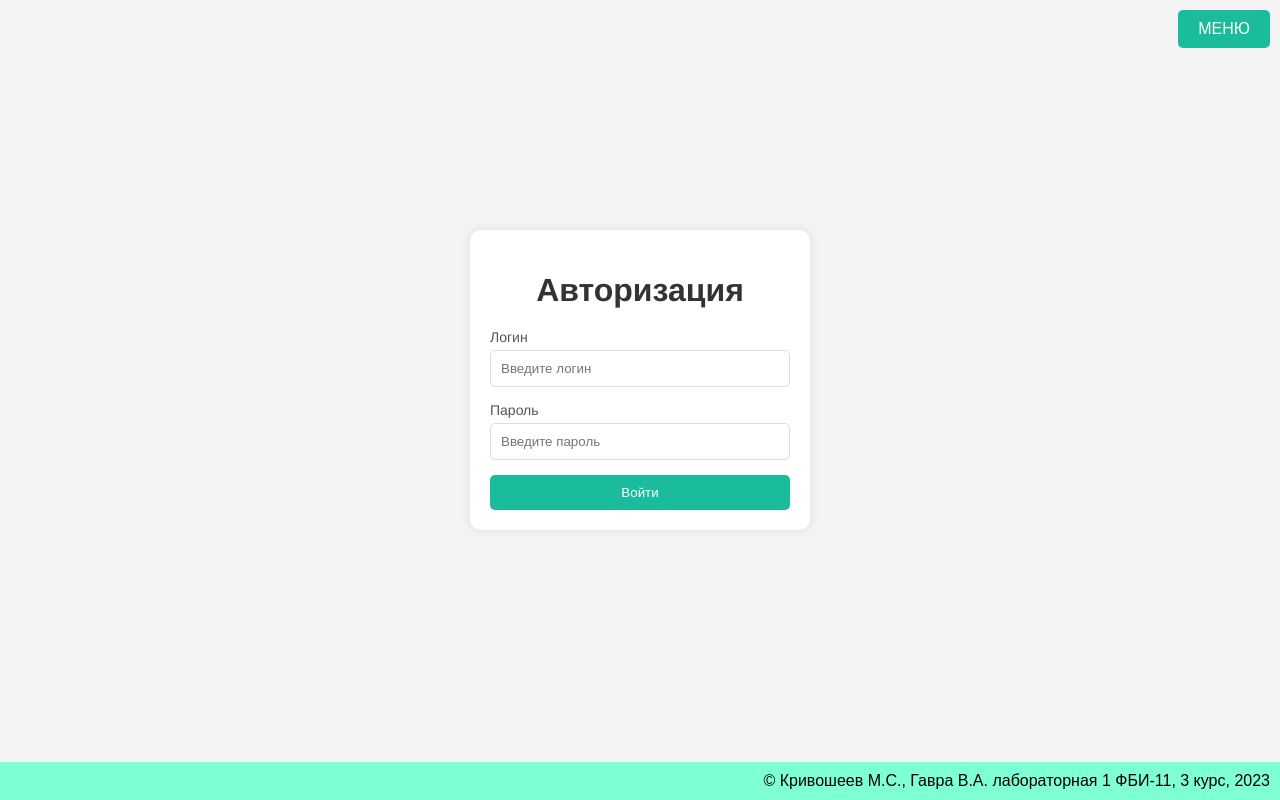
After one commit to shewzow2323/maxvlad, a Flask app: page /lab5/login5 in a window 1280 px wide. The commit adds this page. Run offline with Flask 3, Linux system fonts and the light colour scheme; some libraries are stand-ins or nearby versions.

Commit message:
Сообщение

```diff
--- a/app.py
+++ b/app.py
@@ -3,6 +3,8 @@ from lab1 import lab1
 from lab2 import lab2
 from lab3 import lab3
 from lab4 import lab4
+from lab5 import lab5
+
 
 
 app = Flask(__name__)
@@ -10,3 +12,5 @@ app.register_blueprint(lab1)
 app.register_blueprint(lab2)
 app.register_blueprint(lab3)
 app.register_blueprint(lab4)
+app.register_blueprint(lab5)
+app.secret_key = "123"
--- a/lab1.py
+++ b/lab1.py
@@ -27,6 +27,8 @@ def menu():
         <ol> <a href='lab3'>/ТРЕТЬЯ ЛАБОРАТОРНАЯ РАБОТА</a> </ol>
 
         <ol> <a href='lab4'>/ЧЕТВЕРТАЯ ЛАБОРАТОРНАЯ РАБОТА</a> </ol>
+
+        <ol> <a href='lab5'>/ПЯТАЯ ЛАБОРАТОРНАЯ РАБОТА</a> </ol>
 
         <footer>
              Кривошеев М.С., Гавра В.А. ФБИ-11 3курс,2023
--- /dev/null
+++ b/lab5.py
@@ -0,0 +1,203 @@
+
+from werkzeug.security import check_password_hash, generate_password_hash
+from flask import Blueprint, render_template, request, make_response, redirect, session
+import psycopg2
+import os
+lab5 = Blueprint("lab5",__name__)
+
+
+
+
+
+def dbConnect():
+    conn = psycopg2.connect(
+        host='127.0.0.1',
+        database='knowledge_base_for_vlad',
+        user='postgres',
+        password='postgres'
+    )
+    return conn
+
+def dbClose(cur, con):
+    cur.close()
+    con.close()
+
+@lab5.route("/lab5/")
+def main():
+    conn = dbConnect()
+    cur = conn.cursor()
+    cur.execute('select * from users;')
+    result = cur.fetchall()
+
+    print(result)
+
+    dbClose(cur, conn)
+
+    return render_template('lab5.html')
+
+
+
+
+
+@lab5.route('/lab5/register', methods=["GET","POST"])
+def registerPage():
+    errors = []
+    if request.method == "GET":
+        return render_template("register.html", errors=errors)
+
+
+    username = request.form.get("username")
+    password = request.form.get("password")
+
+    if not (username or password):
+        errors.append("Пожалуйста, заполните все поля")
+        print (errors)
+        return render_template("register.html", errors=errors)
+    hashPassword=generate_password_hash(password)
+
+    conn = dbConnect()
+    cur = conn.cursor()
+
+    cur.execute(f"select username from users where username = '{username}';")
+
+    if cur.fetchone() is not None:
+        errors.append("Пользователь с данным именем уже существует")
+        cur.close()
+        conn.close()
+        return render_template("register.html", errors=errors)
+
+    cur.execute(f"insert into users (username, password) values ('{username}','{hashPassword}');")
+
+    conn.commit()
+    cur.close()
+    conn.close()
+
+    return redirect('/lab5/login5')
+
+
+
+
+@lab5.route("/lab5/login5", methods=['GET','POST'])
+def loginPage():
+    errors = [];
+    if request.method == "GET":
+        return render_template("login5.html", errors=errors)
+
+    username = request.form.get("username")
+    password = request.form.get("password")
+
+    if not (username or password):
+        errors.append("Пожалуйста, заполните все поля")
+        return render_template("login5.html", errors=errors)
+
+
+    conn = dbConnect()
+    cur = conn.cursor()
+
+    cur.execute(f"select id, password from users where username = '{username}'")
+
+    result=cur.fetchone()
+
+    if result is None:
+        errors.append("Неправильный логин или пароль")
+        dbClose(cur,conn)
+        return render_template("login5.html", errors=errors)
+
+    userID, hashPassword = result
+
+
+    if check_password_hash(hashPassword, password):
+        session['id'] = userID
+        session['username'] = username
+        dbClose(cur, conn)
+        return redirect("/lab5/new_article")
+    else:
+        errors.append("Неправильный пароль или логин")
+        return render_template("login5.html", errors=errors)
+
+
+
+
+
+
+@lab5.route("/lab5/new_article")
+def createArticle():
+    errors=[]
+    userID = session.get("id")
+
+    if userID is not None:
+        if request.method =='GET':
+            return render_template("new_article.html")
+
+        if request.method =='POST':
+            title = request.form.get("title_article")
+            text_article= request.form.get("text_article")
+
+        if len(text_article) == 0:
+            errors=['Заполните текст']
+            return render_template('new_article.html', errors=errors)
+
+        conn, cur = dbConnect()
+
+        cur.execute(f"INSERT INTO articles (user_id, title, article_text) VALUES ({userID}, '{title}', '{text_article}') RETURNING id")
+        new_article_id = cur.fetchone()[0]
+        conn.commit()
+
+        dbClose(conn, cur)
+        return redirect(f"/lab5/new_article/{new_article_id}")
+    return redirect("/lab5/login5")
+
+def dbConnect():
+    try:
+        conn = psycopg2.connect(
+            database="knowledge_base_for_vlad",
+            user="postgres",
+            password="postgres",
+            host="127.0.0.1",
+
+        )
+        cur = conn.cursor()
+        return conn, cur
+    except psycopg2.Error as e:
+        print(f"An error occurred while connecting to the database: {e}")
+        return None, None
+
+@lab5.route("/lab5/new_article",methods=['POST'])
+def getArticle(article_id):
+    userID = session.get('id')
+
+    if userID is not None:
+        conn=dbConnect()
+        conn, cur = dbConnect()
+
+
+    cur.execute(f"SELECT title, article_text FROM articles WHERE id = {article_id} and user_id = {userID}")
+    articleBody = cur.fetchone()
+
+    dbClose(cur, conn)
+    if articleBody is None:
+        return 'Not found!'
+
+    text= articleBody[1].splitlines()
+
+
+    return render_template("new_article.html", article_text=text, article_title=articleBody[0], username=session.get('username'))
+
+@lab5.route("/lab5/articles")
+def getArticles():
+    userID = session.get("id")
+
+    if userID is not None:
+        conn, cur = dbConnect()
+
+        cur.execute(f"SELECT title, article_text FROM articles WHERE user_id = {userID}")
+        articles = cur.fetchall()
+
+        dbClose(conn, cur)
+
+        return render_template("articles.html", articles=articles)
+    else:
+        return redirect("/lab5/login5")
+
+if __name__ == "__main__":
+    lab5.run(debug=True)
--- a/static/main.css
+++ b/static/main.css
@@ -1,22 +1,25 @@
 body {
     margin: 0px;
+
+    font-family: 'Franklin Gothic Medium', 'Arial Narrow', Arial, sans-serif;
 }
 
 main {
     margin-bottom: 40px;
     padding: 10px;
+    font-family: 'Franklin Gothic Medium', 'Arial Narrow', Arial, sans-serif;
 }
 
 header{
     margin-bottom: 30px;
     padding: 20px;
-    background: lightgray;
+    background: aquamarine;
 }
 
 footer {
     margin-top: 20px;
     padding: 10px;
-    background: lightgray;
+    background: aquamarine;
     text-align: right;
     position: fixed;
     bottom: 0;
@@ -24,6 +27,104 @@ footer {
     right: 0;
 }
 
+li {
+    margin-top: 8px;
+}
 error {
     background-color: red;
 }
+
+.custom-button {
+    display: inline-block;
+    padding: 10px 20px;
+    margin: 10px;
+    text-align: center;
+    text-decoration: none;
+    border: 2px solid #000;
+    color: #000;
+    transition: all 0.3s;
+    border-radius: 5px;
+}
+
+.custom-button:hover {
+    background-color: #000;
+    color: #fff;
+}
+.button-container {
+    text-align: center;
+    margin-top: 20px;
+}
+
+body {
+    font-family: Arial, sans-serif;
+    background-color: #f4f4f4;
+    display: flex;
+    justify-content: center;
+    align-items: center;
+    height: 100vh;
+    margin: 0;
+}
+
+form {
+    background-color: #fff;
+    padding: 20px;
+    border-radius: 10px;
+    box-shadow: 0 0 10px rgba(0, 0, 0, 0.1);
+    width: 300px;
+    text-align: center;
+}
+
+h1 {
+    margin-bottom: 20px;
+    color: #333;
+}
+
+div {
+    margin-bottom: 15px;
+}
+
+input {
+    width: 100%;
+    padding: 10px;
+    border: 1px solid #ddd;
+    border-radius: 5px;
+    box-sizing: border-box;
+}
+
+label {
+    display: block;
+    margin-bottom: 5px;
+    color: #555;
+    font-size: 14px;
+    text-align: left;
+}
+
+button {
+    width: 100%;
+    padding: 10px;
+    border: none;
+    border-radius: 5px;
+    background-color: #1abc9c;
+    color: #fff;
+    cursor: pointer;
+    transition: background-color 0.3s;
+}
+
+button:hover {
+    background-color: #148f77;
+}
+.menu-button {
+    position: absolute;
+    top: 10px;
+    right: 10px;
+    background-color: #1abc9c;
+    color: white;
+    padding: 10px 20px;
+    text-decoration: none;
+    border-radius: 5px;
+    transition: background-color 0.3s;
+}
+
+.menu-button:hover {
+    background-color: #148f77;
+}
--- a/templates/base.html
+++ b/templates/base.html
@@ -7,11 +7,9 @@
     <link rel="stylesheet" href="{{ url_for('static', filename='main.css') }}">
 </head>
 <body>
-    <header>
-        WEB-программирование, часть 2. {{ self.lab() }}
-    </header>
 
-    <a href="/menu">МЕНЮ</a>
+
+    <a href="/menu" class="menu-button">МЕНЮ</a>
 
     <main>
         {% block main %}{% endblock %}
--- /dev/null
+++ b/templates/login5.html
@@ -0,0 +1,27 @@
+{% extends "base.html" %}
+
+{% block lab %}Лабораторная работа 5{% endblock %}
+
+{% block main %}
+<form method="post">
+  <h1>Авторизация</h1>
+  <div>
+      <label for="username">Логин</label>
+      <input type="text" name="username" value="{{ username or ""}}" placeholder="Введите логин">
+  </div>
+  <div>
+      <label for="password">Пароль</label>
+      <input type="text" name="password" value="{{ password }}" placeholder="Введите пароль">
+  </div>
+
+  <button type="submit"> Войти</button>
+
+  {% if errors %}
+      <ul class="error">
+          {% for error in errors %}
+              <li>{{ error }}</li>
+          {% endfor %}
+      </ul>
+  {% endif %}
+</form>
+{% endblock %}
```
Also changed, not shown: templates/articleN.html (added, +21 -0 lines), templates/lab5.html (added, +26 -0 lines), templates/login555.html (added, +33 -0 lines), templates/new_article.html (added, +28 -0 lines), templates/register.html (added, +27 -0 lines).
